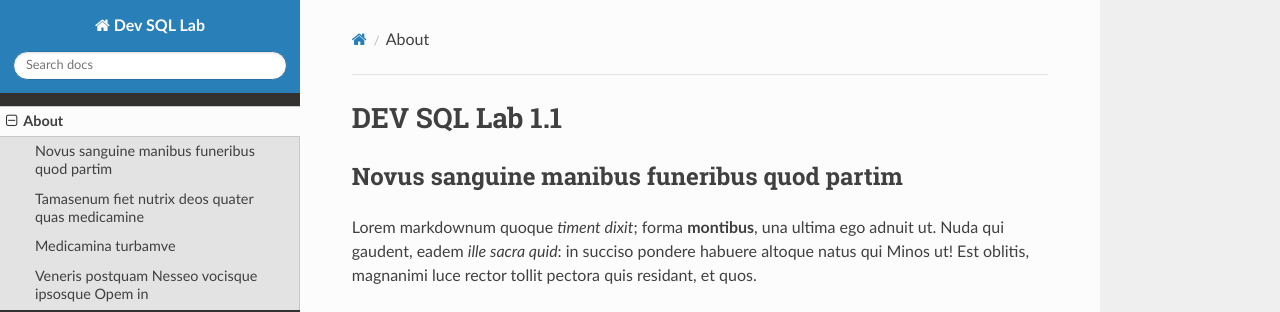
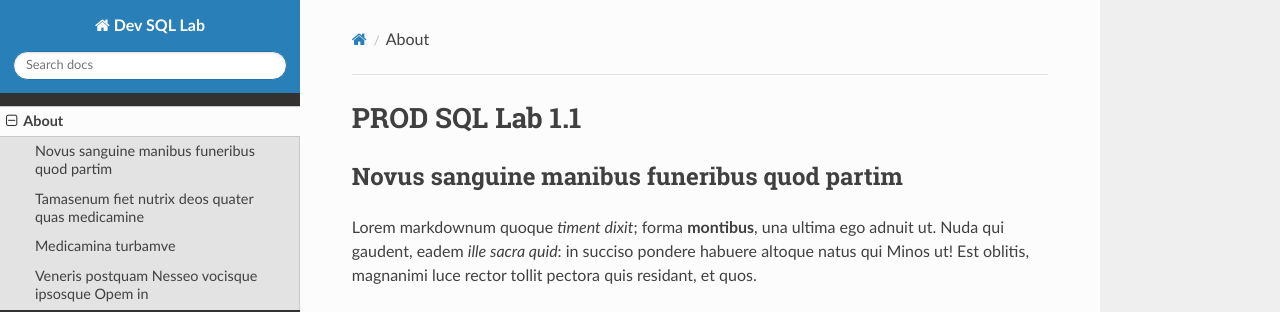
Before and after one commit to mattbator/docstest, an MkDocs documentation site: the page built from docs/sqllab.md, in a window 1280 px wide and 1174 px high. Shown: the top 312 px of the window. Built offline with MkDocs 1.6.1, drawn with Linux system fonts in a browser that asks for light colours; nearby versions of some CDN libraries; old or Windows-style settings are respelled for this version of MkDocs.

Commit message:
Releasing sql 1.1 lab

```diff
--- a/docs/sqllab.md
+++ b/docs/sqllab.md
@@ -1,4 +1,4 @@
-# DEV SQL Lab 1.1
+# PROD SQL Lab 1.1
 
 ## Novus sanguine manibus funeribus quod partim
 
```
